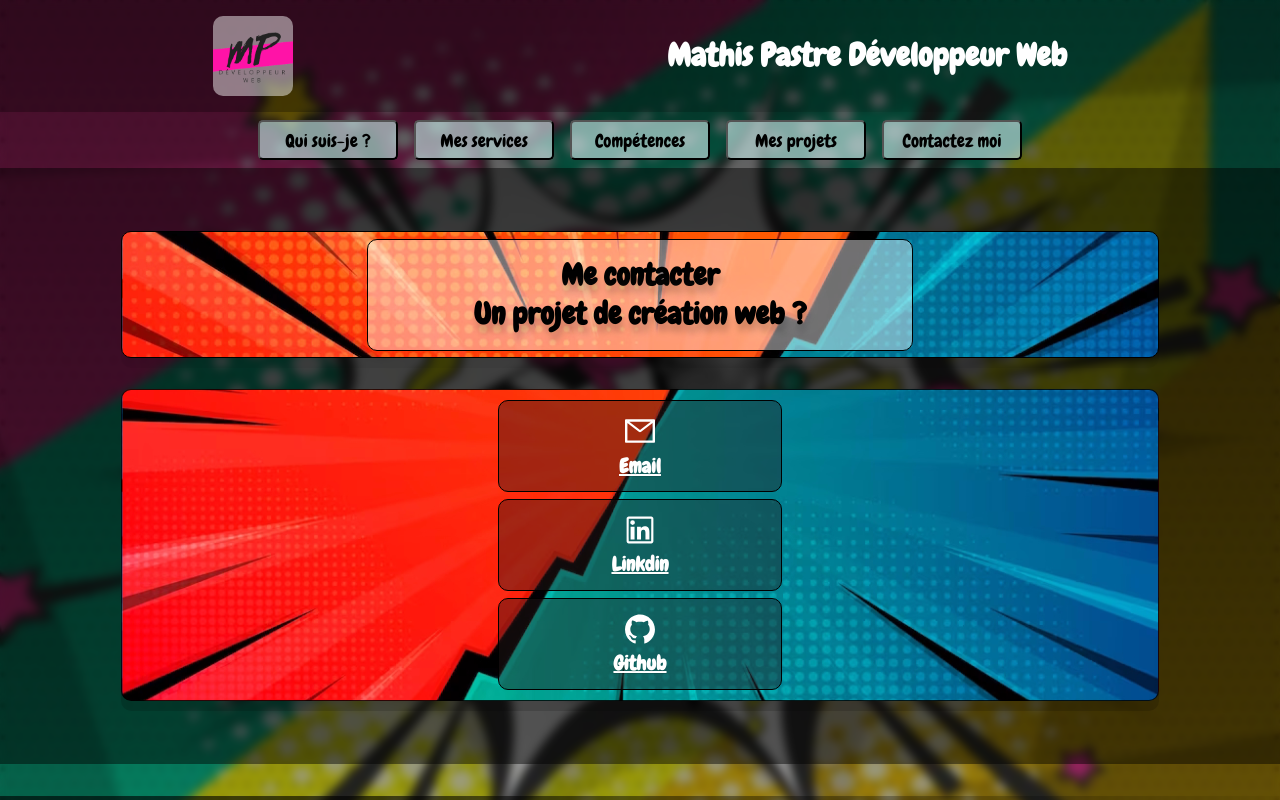
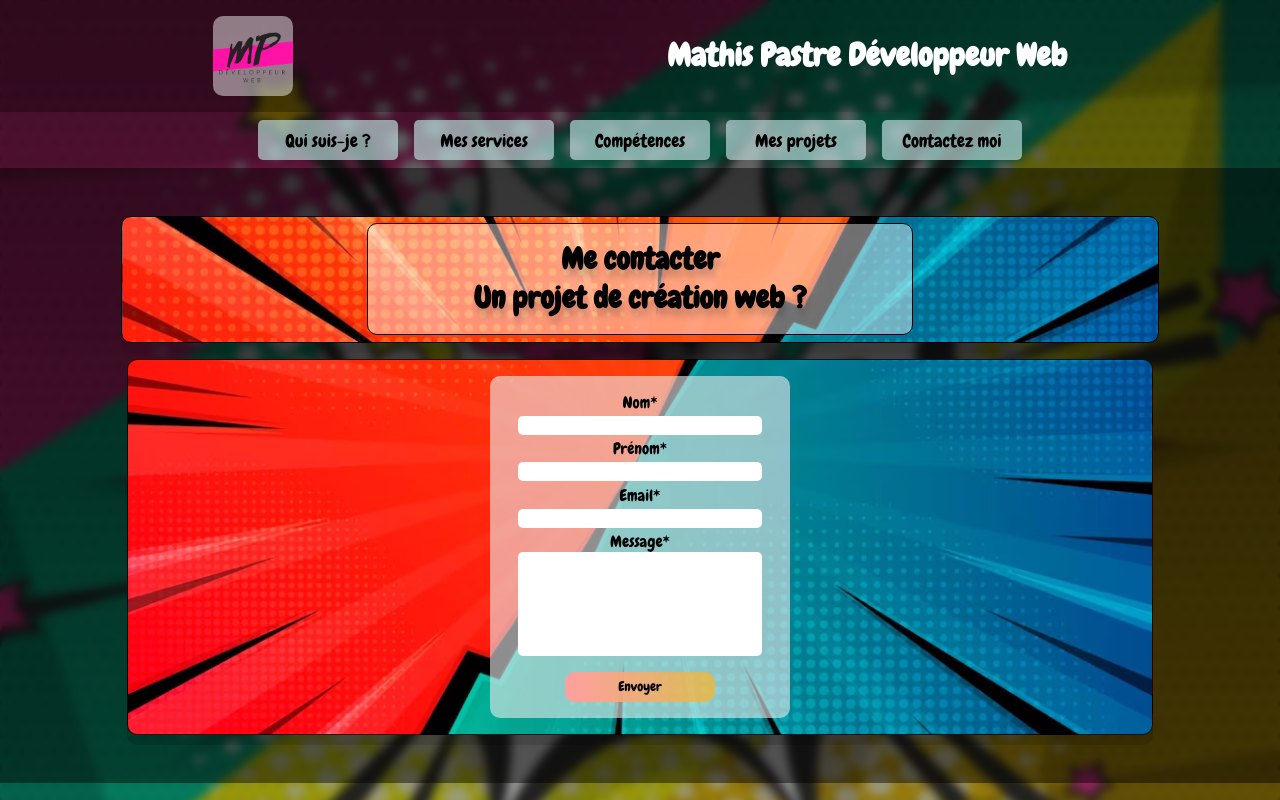
Before and after one commit to MathisPastreNelson/portfolio-mathis-pastre, a React (Create React App) app: page / in a window 1280 px wide. Both pictures are taken after a click on the button "Contactez moi". Shown: the top 800 px of the page. Built offline with nearby package versions, Linux system fonts and the light colour scheme; a web font is replaced by a local one.

Commit message:
Formulaire ok

```diff
--- a/src/components/ContactezMoi.js
+++ b/src/components/ContactezMoi.js
@@ -1,12 +1,34 @@
-import React from "react";
-
-import {
-  LinkedinOutlined,
-  GithubOutlined,
-  MailOutlined,
-} from "@ant-design/icons";
+import React, { useState } from "react";
 
 export default function ContactezMoi() {
+  const [nom, setNom] = useState("");
+  const [prenom, setPrenom] = useState("");
+  const [email, setEmail] = useState("");
+  const [message, setMessage] = useState("");
+
+  const handleSubmit = (e) => {
+    e.preventDefault();
+    const data = {
+      nom,
+      prenom,
+      email,
+      message,
+    };
+    fetch("https://formspree.io/f/xayzplww", {
+      method: "POST",
+      headers: { "Content-Type": "application/json" },
+      body: JSON.stringify(data),
+    })
+      .then(() => {
+        alert("Votre message a bien été envoyé !");
+        setNom("");
+        setPrenom("");
+        setEmail("");
+        setMessage("");
+      })
+      .catch((error) => alert(error.message));
+  };
+
   return (
     <section className="present">
       <div className="title bgBanner3">
@@ -15,20 +37,53 @@ export default function ContactezMoi() {
           <h2>Un projet de création web ?</h2>
         </div>
       </div>
-      <div className="book_container bgBackground3 flexCenter">
-        <a href="mailto:mathis.pastre@outlook.com">
-          <MailOutlined />
-          <h3>Email</h3>
-        </a>
-        <a href="https://www.linkedin.com/in/mathis-pastre/">
-          <LinkedinOutlined />
-          <h3>Linkdin</h3>
-        </a>
-        <a href="https://github.com/MathisPastreNelson">
-          <GithubOutlined />
-          <h3>Github</h3>
-        </a>
-      </div>
+      <form
+        className="book_container bgBackground3 flexCenter"
+        onSubmit={handleSubmit}>
+        <div className="formBox">
+          <label htmlFor="nom">Nom*</label>
+          <input
+            id="nom"
+            className="inputForm"
+            type="text"
+            name="nom"
+            value={nom}
+            onChange={(e) => setNom(e.target.value)}
+            required
+          />
+          <label htmlFor="prenom">Prénom*</label>
+          <input
+            id="prenom"
+            className="inputForm"
+            type="text"
+            name="prenom"
+            value={prenom}
+            onChange={(e) => setPrenom(e.target.value)}
+            required
+          />
+          <label htmlFor="email">Email*</label>
+          <input
+            id="email"
+            className="inputForm"
+            type="email"
+            name="email"
+            value={email}
+            onChange={(e) => setEmail(e.target.value)}
+            required
+          />
+          <label htmlFor="message">Message*</label>
+          <textarea
+            id="message"
+            className="inputForm messageForm"
+            name="message"
+            value={message}
+            onChange={(e) => setMessage(e.target.value)}
+            required></textarea>
+          <button className="sendEmail" type="submit">
+            Envoyer
+          </button>
+        </div>
+      </form>
     </section>
   );
 }
--- a/src/style/_contact.scss
+++ b/src/style/_contact.scss
@@ -1,19 +1,48 @@
 /* SCSS de la rubrique Contact*/
-.present > div > a {
-  background-color: rgba(37, 25, 25, 0.418);
-  margin: 0.2rem;
-  padding: 0.8rem;
-  width: 25%;
-  border: 1px solid black;
+.formBox {
+  display: flex;
+  flex-direction: column;
+  background-color: rgba(235, 235, 235, 0.603);
+  width: 300px;
+  justify-content: center;
+  align-items: center;
   border-radius: 10px;
-  transition: 400ms;
-  color: white;
-  font-size: 30px;
+  padding: 1rem 0;
 }
 
-.present > div > a:hover {
-  transform: scale(1.05);
-  width: 35%;
-  color: rgb(117, 243, 86);
-  background-color: rgba(126, 123, 123, 0.178);
+.inputForm {
+  width: 80%;
+  border-radius: 5px;
+  border: 0px;
+  margin: 0.2rem 0;
 }
+
+.messageForm {
+  height: 100px;
+  resize: none;
+  margin: 0 0 1rem 0;
+}
+
+.sendEmail {
+  background: linear-gradient(
+    90deg,
+    rgb(255, 159, 159) 0%,
+    rgba(255, 182, 23, 0.658) 100%
+  );
+  width: 150px;
+  height: 30px;
+  border-radius: 10px;
+  transition: all 200ms;
+  border: 0px;
+  cursor: pointer;
+}
+
+.sendEmail:hover {
+  border: solid rgba(0, 0, 0, 0.589) 1px;
+  background: linear-gradient(
+    90deg,
+    rgba(23, 255, 43, 0.658) 0%,
+    rgb(159, 255, 180) 100%
+  );
+  transform: scale(1.2, 1);
+}
--- a/src/style/_navBar.scss
+++ b/src/style/_navBar.scss
@@ -6,6 +6,7 @@
 }
 
 .buttonSwitchComponent {
+  border: 0px;
   height: 40px;
   width: 140px;
   margin: 0.5rem;
--- a/src/style/_projectsArticle.scss
+++ b/src/style/_projectsArticle.scss
@@ -45,9 +45,9 @@
 
 .DescribeOfProject_text {
   font-size: 18px;
-  width: 90%;
+  width: 85%;
   margin: 0 auto;
-  text-align: justify;
+  text-align: center;
 }
 
 .listTechnology_box {
@@ -106,7 +106,7 @@
   transition: all 400ms;
   border-radius: 5px;
   cursor: pointer;
-  background-color: rgba(189, 221, 219, 0.685);
+  background-color: rgba(204, 204, 204, 0.952);
   font-size: 18px;
 }
 
--- a/src/style/index.css
+++ b/src/style/index.css
@@ -573,6 +573,7 @@ div > p {
 }
 
 .buttonSwitchComponent {
+  border: 0px;
   height: 40px;
   width: 140px;
   margin: 0.5rem;
@@ -758,9 +759,9 @@ div > p {
 
 .DescribeOfProject_text {
   font-size: 18px;
-  width: 90%;
+  width: 85%;
   margin: 0 auto;
-  text-align: justify;
+  text-align: center;
 }
 
 .listTechnology_box {
@@ -811,7 +812,7 @@ div > p {
   transition: all 400ms;
   border-radius: 5px;
   cursor: pointer;
-  background-color: rgba(189, 221, 219, 0.685);
+  background-color: rgba(204, 204, 204, 0.952);
   font-size: 18px;
 }
 
@@ -826,23 +827,44 @@ div > p {
   }
 }
 /* SCSS de la rubrique Contact*/
-.present > div > a {
-  background-color: rgba(37, 25, 25, 0.418);
-  margin: 0.2rem;
-  padding: 0.8rem;
-  width: 25%;
-  border: 1px solid black;
+.formBox {
+  display: flex;
+  flex-direction: column;
+  background-color: rgba(235, 235, 235, 0.603);
+  width: 300px;
+  justify-content: center;
+  align-items: center;
   border-radius: 10px;
-  transition: 400ms;
-  color: white;
-  font-size: 30px;
+  padding: 1rem 0;
 }
 
-.present > div > a:hover {
-  transform: scale(1.05);
-  width: 35%;
-  color: rgb(117, 243, 86);
-  background-color: rgba(126, 123, 123, 0.178);
+.inputForm {
+  width: 80%;
+  border-radius: 5px;
+  border: 0px;
+  margin: 0.2rem 0;
+}
+
+.messageForm {
+  height: 100px;
+  resize: none;
+  margin: 0 0 1rem 0;
+}
+
+.sendEmail {
+  background: linear-gradient(90deg, rgb(255, 159, 159) 0%, rgba(255, 182, 23, 0.658) 100%);
+  width: 150px;
+  height: 30px;
+  border-radius: 10px;
+  transition: all 200ms;
+  border: 0px;
+  cursor: pointer;
+}
+
+.sendEmail:hover {
+  border: solid rgba(0, 0, 0, 0.589) 1px;
+  background: linear-gradient(90deg, rgba(23, 255, 43, 0.658) 0%, rgb(159, 255, 180) 100%);
+  transform: scale(1.2, 1);
 }
 
 footer {
```
Also changed, not shown: 1 other file (tests, documents, lock files or other folders).
